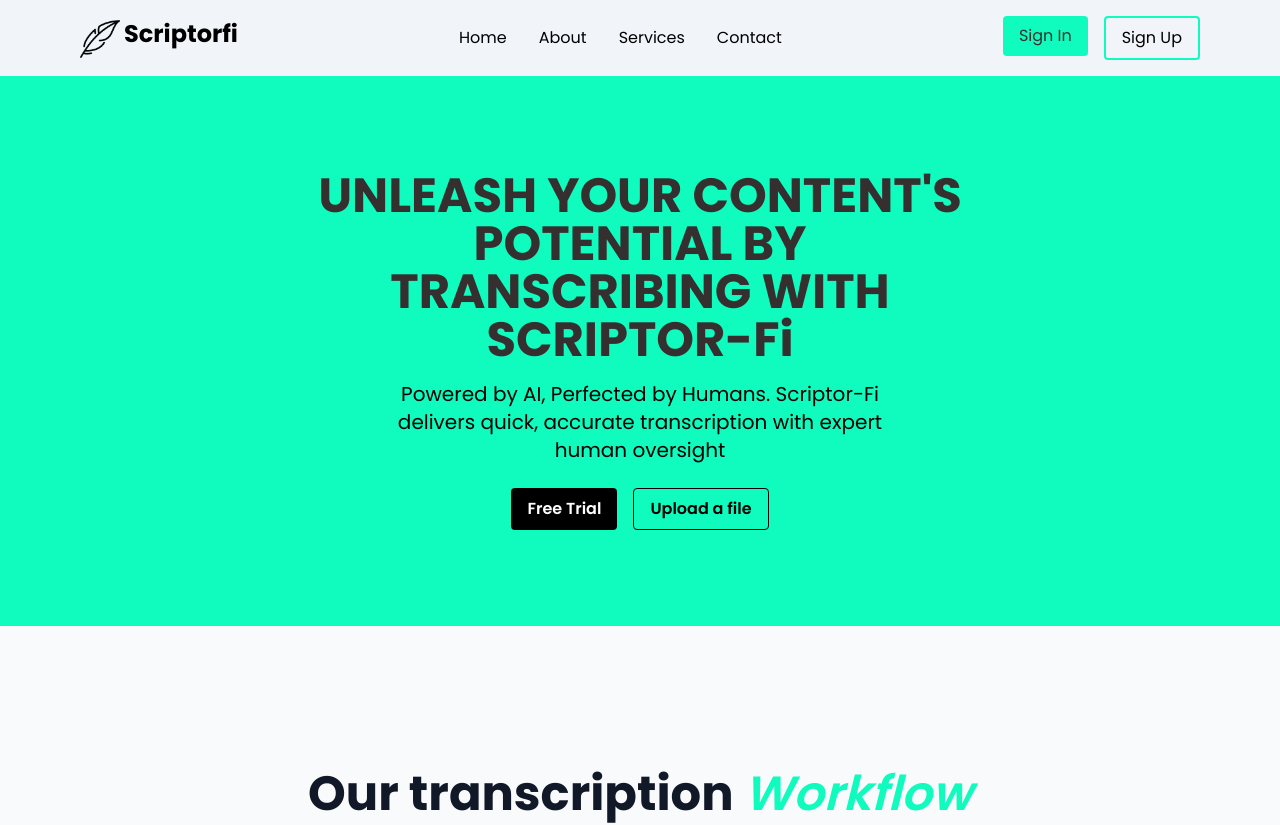
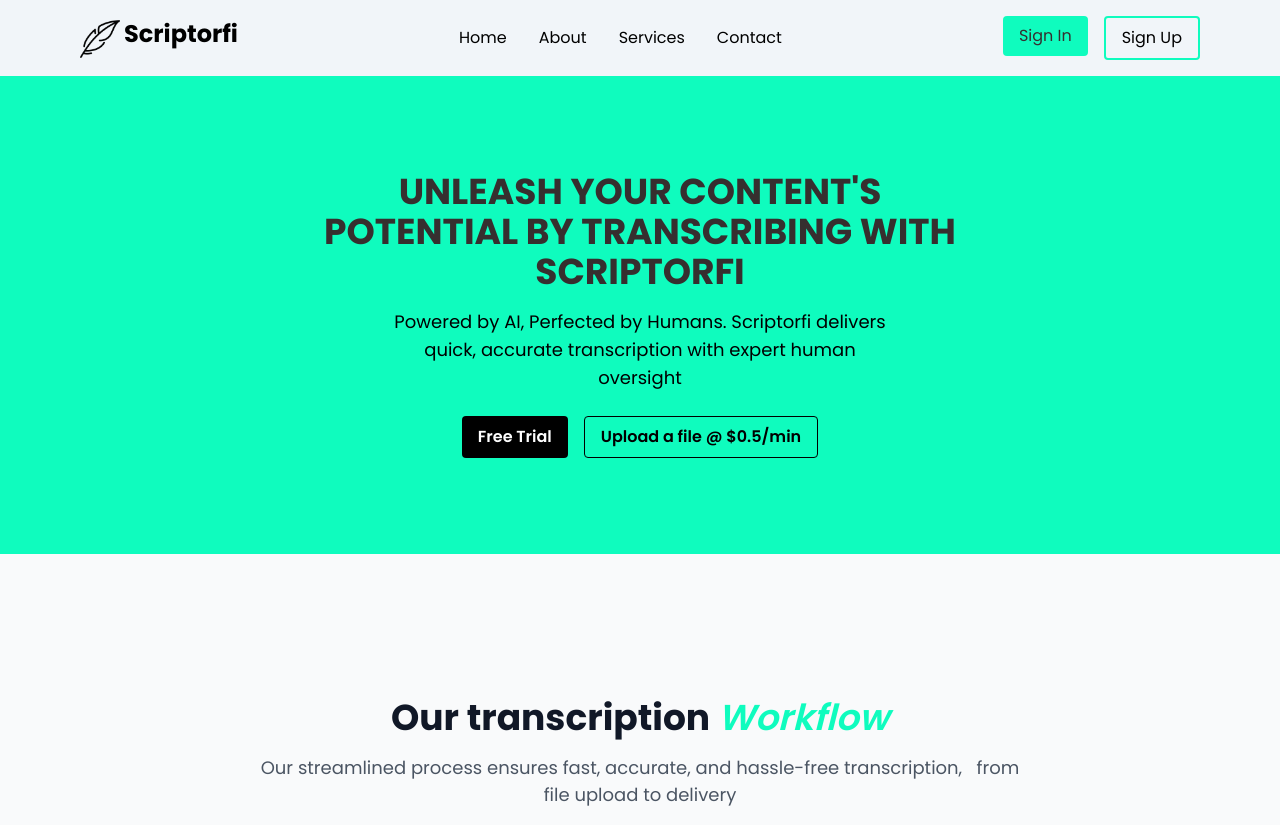
Before and after one commit to Yitzkak/scriptorfi-frontend, a React (Create React App) app: page / in a window 1280 px wide. Shown: the top 825 px of the page. Built offline with nearby package versions, Linux system fonts and the light colour scheme; what i18n-iso-countries would draw is missing.

Commit message:
Fixed homepage completely. And Register margin.

```diff
--- a/src/components/Hero.js
+++ b/src/components/Hero.js
@@ -5,11 +5,11 @@ const Hero = () => {
   return (
     <div className="bg-[#0FFCBE] flex flex-col items-center justify-center text-center py-16 px-4 md:py-24 md:px-10 lg:px-20">
       <h5 className="text-3xl font-bold text-[#362f2f] md:text-4xl lg:text-5xl max-w-2xl leading-tight">
-      UNLEASH YOUR CONTENT'S POTENTIAL BY TRANSCRIBING WITH SCRIPTOR-Fi
+      UNLEASH YOUR CONTENT'S POTENTIAL BY TRANSCRIBING WITH SCRIPTORFI
       </h5>
 
       <p className="text-base text-black max-w-lg mt-4 mb-6 md:text-lg lg:text-xl">
-      Powered by AI, Perfected by Humans. Scriptor-Fi delivers quick, accurate transcription with expert human oversight
+      Powered by AI, Perfected by Humans. Scriptorfi delivers quick, accurate transcription with expert human oversight
       </p>
 
       <div className="flex space-x-4">
@@ -17,7 +17,7 @@ const Hero = () => {
           Free Trial
         </button>
         <button className="border border-black py-2 px-4 rounded font-semibold">
-          Upload a file
+          Upload a file @ $0.5/min
         </button>
       </div>
     </div>
--- a/src/components/Navbar.js
+++ b/src/components/Navbar.js
@@ -14,19 +14,13 @@ const Navbar = () => {
     <nav className="bg-slate-100 text-black">
       <div className="max-w-6xl mx-auto px-4">
         <div className="flex justify-between items-center py-4">
-
-          {/* Logo */}
-          {/* <div className="text-2xl font-bold">
-            <Link to="/">Scriptor-Fi</Link>
-          </div> */}
-
           <div className="flex">
-            {/* Icon positioned behind */}
+            {/* Site Icon*/}
             <div className="flex items-center justify-center mr-1">
               <img src="images/black-logo-pencil.png" alt="Icon" className="w-10 h-10" />
             </div>
 
-            {/* Text on top */}
+            {/* Site name */}
             <div className="relative text-2xl font-bold">
               <Link to="/">Scriptorfi</Link>
             </div>
@@ -46,7 +40,7 @@ const Navbar = () => {
               <button className="bg-[#0FFCBE] px-4 py-2 rounded text-[#362f2f] hover:bg-[#0DCFA2] transition">Sign In</button>
             </Link>
             <Link to="/register">
-              <button className="bg-transparent border-2 border-[#0FFCBE] px-4 py-2 rounded hover:bg-[#0ffcbd40] transition ">Sign Up</button>
+              <button className="bg-transparent border-2 border-[#0FFCBE] px-4 py-2 rounded hover:bg-[#0ffcbd21] transition ">Sign Up</button>
             </Link>
           </div>
 
@@ -66,10 +60,10 @@ const Navbar = () => {
             <Link to="/services" onClick={toggleMenu} className="hover:text-gray-400">Services</Link>
             <Link to="/contact" onClick={toggleMenu} className="hover:text-gray-400">Contact</Link>
             <Link to="/login">
-              <button className="bg-gray-600 px-4 py-2 rounded hover:bg-gray-500 mt-2">Sign In</button>
+              <button className="bg-[#0FFCBE] px-4 py-2 w-[100%] rounded hover:bg-[#0DCFA2] mt-2">Sign In</button>
             </Link>
             <Link to="/register">
-              <button className="bg-blue-600 px-4 py-2 rounded hover:bg-blue-500 mt-2">Sign Up</button>
+              <button className="bg-transparent border-2 border-[#0FFCBE] px-4 py-2 w-[100%] rounded mt-2 hover:bg-[#0ffcbd21] transition ">Sign Up</button>
             </Link>
           </div>
         )}
--- a/src/components/Pricing.js
+++ b/src/components/Pricing.js
@@ -5,7 +5,7 @@ const Pricing = () => {
   const [verbatim, setVerbatim] = useState(false);
   const [rushOrder, setRushOrder] = useState(false);
 
-  const baseRate = 0.6;
+  const baseRate = 0.5;
   const verbatimRate = 0.2;
   const rushOrderRate = 0.5;
 
@@ -21,7 +21,7 @@ const Pricing = () => {
       <div className="max-w-3xl mx-auto">
         <div className="text-3xl font-bold text-center mb-4 text-gray-900 pt-10 md:text-4xl lg:text-5xl">Simple <span className="text-[#0FFCBE] font-semibold italic">&</span> Transparent Pricing</div>
         <p className="text-lg text-gray-600 mb-8">
-          Get high-quality transcriptions at an unbeatable rate of <span className=" font-semibold">$0.6 per minute</span>.
+          Get high-quality transcriptions at an unbeatable rate of <span className=" font-semibold">$0.5 per minute</span>.
           Customize your order with extra features for precise and fast results.
         </p>
       </div>
@@ -31,10 +31,15 @@ const Pricing = () => {
         <div className="mb-4">
           <label className="block text-gray-600 mb-2">Audio Duration (minutes)</label>
           <input
-            type="number"
+            type="text"
             className="w-full p-3 border border-gray-300 rounded-lg focus:outline-none focus:ring-2 focus:ring-[#0FFCBE]"
             value={duration}
-            onChange={(e) => setDuration(Math.max(0, Number(e.target.value)))}
+            onChange={(e) => {
+              const value = e.target.value;
+              if (value === "" || (!isNaN(value) && value.trim() !== "")) {
+                setDuration(value === "" ? "" : Math.max(0, Number(value)));
+              }
+            }}
             placeholder="Enter duration"
           />
         </div>
--- a/src/pages/Register.js
+++ b/src/pages/Register.js
@@ -52,7 +52,7 @@ const Register = () => {
     };
 
     return (
-        <div className="h-screen flex items-center justify-center bg-[#0FFCBE]">
+        <div className="h-screen flex items-center justify-center bg-[#0FFCBE] mx-5">
 
         <div className="bg-white bg-opacity-10 p-2 w-[50rem] md:w-[37rem]">
         <h1 className="text-3xl font-mono text-center pb-4 text-white mb-4">Sign Up</h1>
--- a/tailwind.config.js
+++ b/tailwind.config.js
@@ -23,6 +23,7 @@ module.exports = {
       screens:{
         'xs': '480px',
         'cmd': '769px',
+        'lg': '1025',
       }
     },
 
```
